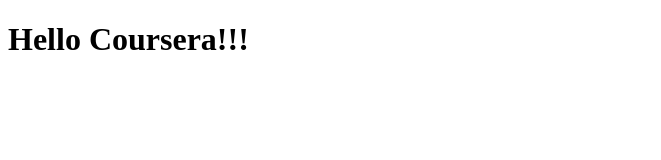
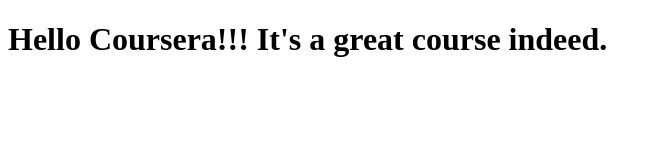
Before and after one commit to Rasmita-P/coursera-learning, a plain HTML site: page site/index.html in a window 1280 px wide. Shown: the whole page, without its empty margins (0-661 px from the left). Drawn offline with Linux system fonts and the light colour scheme.

Commit message:
Small change to the pge content.

```diff
--- a/site/index.html
+++ b/site/index.html
@@ -4,6 +4,6 @@
 	<title>Hello Coursera!</title>
 </head>
 <body>
-<h1>Hello Coursera!!!</h1>
+<h1>Hello Coursera!!! It's a great course indeed.</h1>
 </body>
 </html>
```
